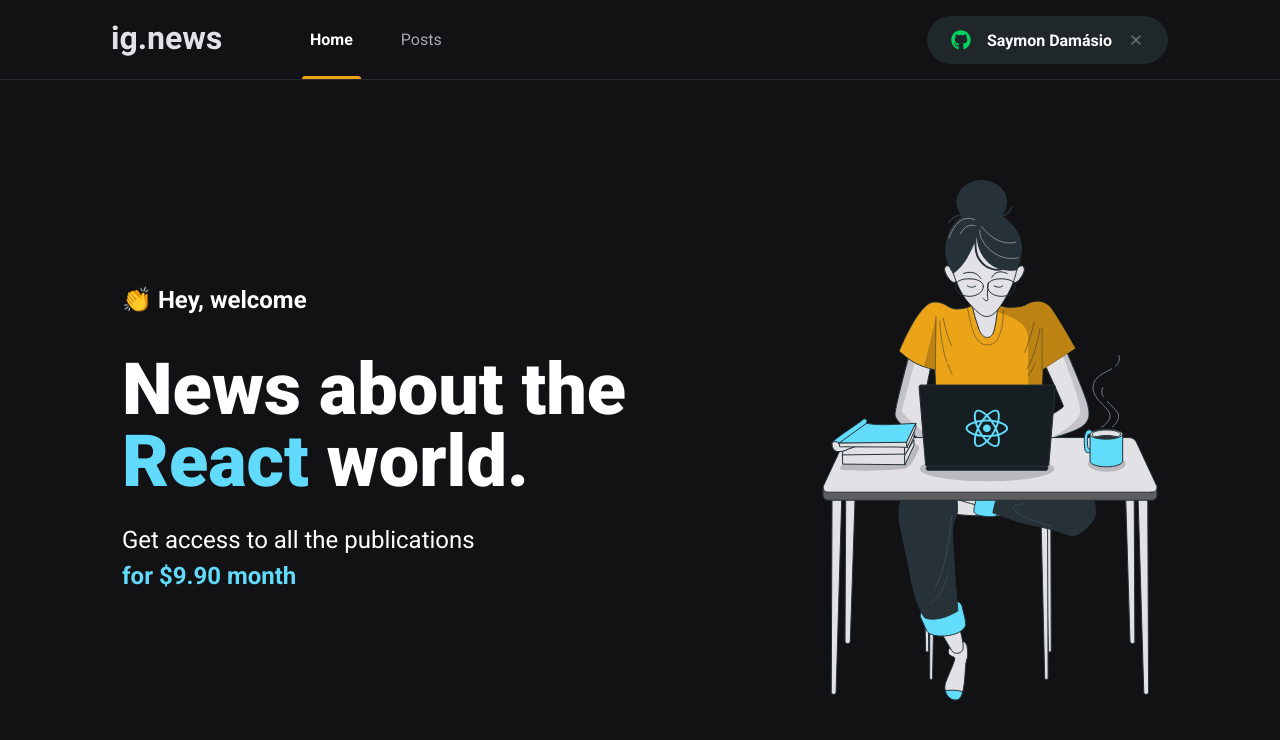
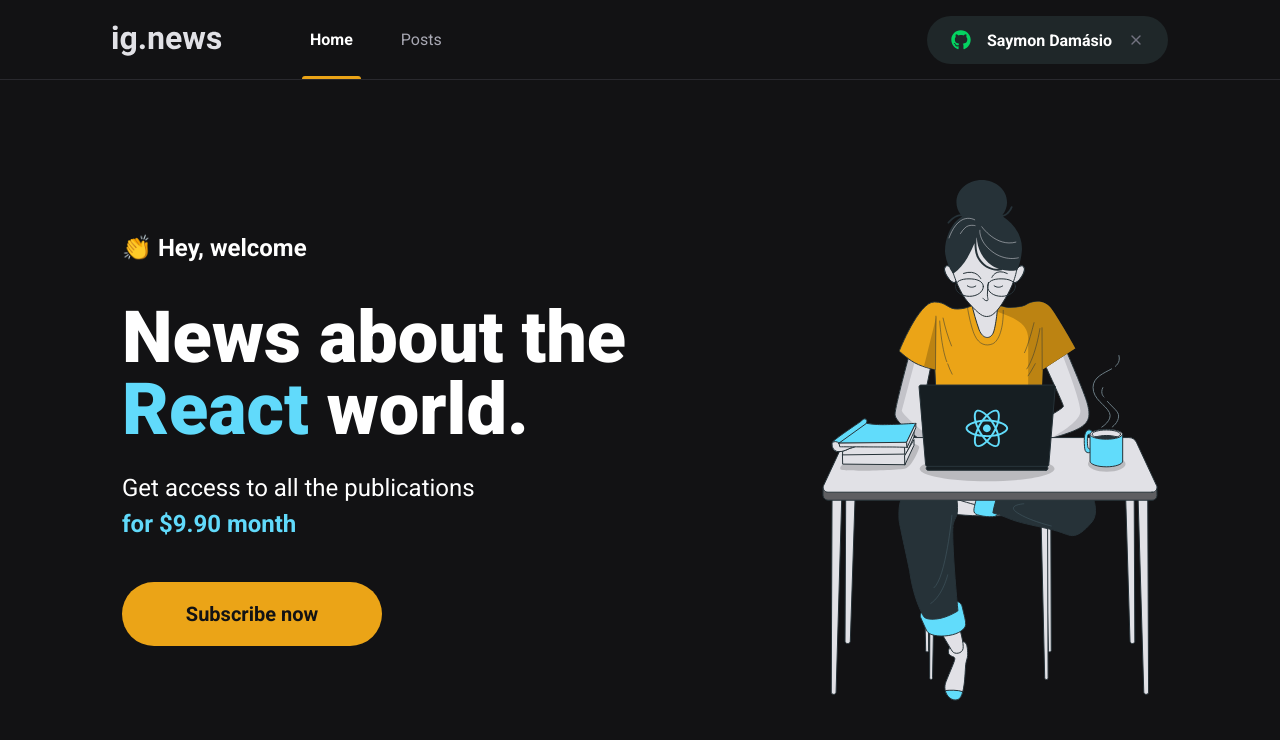
Before and after one commit to saymondamasio/ignews, a Next.js app: page / in a window 1280 px wide. Shown: the top 740 px of the page. Built offline with nearby package versions, Linux system fonts and the light colour scheme.

Commit message:
feat: create subscribe button

```diff
--- /dev/null
+++ b/src/components/SubscribeButton/index.tsx
@@ -0,0 +1,9 @@
+import styles from './styles.module.scss';
+
+export function SubscribeButton() {
+  return (
+    <button className={styles.subscribeButton} type='button'>
+      Subscribe now
+    </button>
+  )
+}
--- /dev/null
+++ b/src/components/SubscribeButton/styles.module.scss
@@ -0,0 +1,22 @@
+.subscribeButton {
+  height: 4rem;
+  width: 260px;
+
+  border: 0;
+  border-radius: 2rem;
+
+  background-color: var(--yellow-500);
+  color: var(--gray-900);
+  font-size: 1.25rem;
+  font-weight: bold;
+
+  display: flex;
+  align-items: center;
+  justify-content: center;
+
+  transition: filter 0.2s;
+
+  &:hover {
+    filter: brightness(0.8);
+  }
+}
--- a/src/pages/home.module.scss
+++ b/src/pages/home.module.scss
@@ -38,4 +38,8 @@
       font-weight: bold;
     }
   }
+
+  button {
+    margin-top: 2.5rem;
+  }
 }
--- a/src/pages/index.tsx
+++ b/src/pages/index.tsx
@@ -1,5 +1,6 @@
 import Head from 'next/head'
 import Image from 'next/image'
+import { SubscribeButton } from '../components/SubscribeButton'
 
 import styles from './home.module.scss'
 
@@ -18,6 +19,8 @@
               Get access to all the publications <br />
               <span>for $9.90 month</span>
             </p>
+
+            <SubscribeButton />
         </section>
 
         <Image src="/images/avatar.svg" alt="Girl coding" width={336} height={521}/>
```
